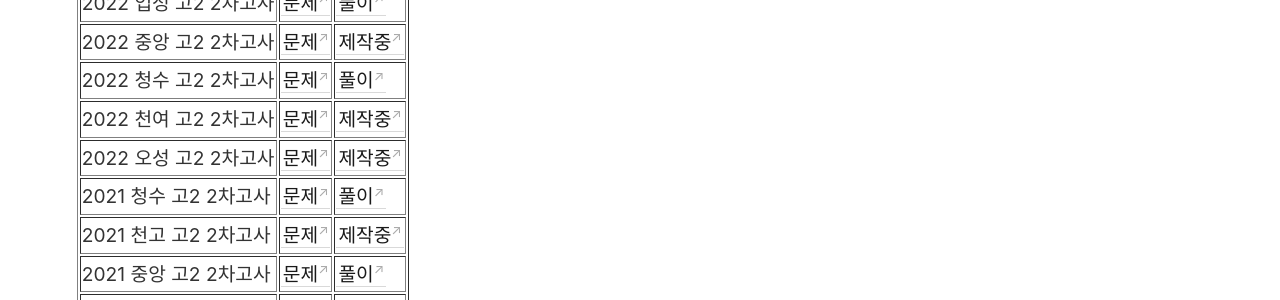
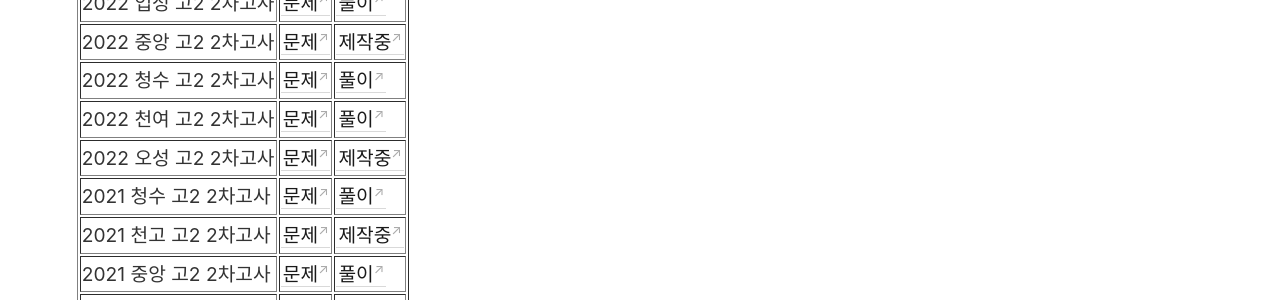
Before and after one commit to gwandae/test, a Jekyll site: the page built from _notes/고2 2차고사 대비 기출모음.md, in a window 1280 px wide. Shown: the part 352-652 px from the top of the page. Built offline with Jekyll 4.4.1, drawn with Linux system fonts in a browser that asks for light colours.

Commit message:
Update 고2 2차고사 대비 기출모음.md

```diff
--- a/_notes/고2 2차고사 대비 기출모음.md
+++ b/_notes/고2 2차고사 대비 기출모음.md
@@ -27,7 +27,7 @@ permalink: /2-2
    <tr>
 	<td>2022 천여 고2 2차고사</td>
     <td><a href="/pdf/test2nd/2022/2022 천여 고2 2차고사.pdf">문제</a></td>
-    <td><a href="/pdf/test2nd/2022풀이/%5B풀이%5D 2022 천여 고2 2차고사.pdf">제작중</a></td>
+    <td><a href="/pdf/test2nd/2022풀이/%5B풀이%5D 2022 천여 고2 2차고사.pdf">풀이</a></td>
   </tr>
 <tr>
 	<td>2022 오성 고2 2차고사</td>
```
